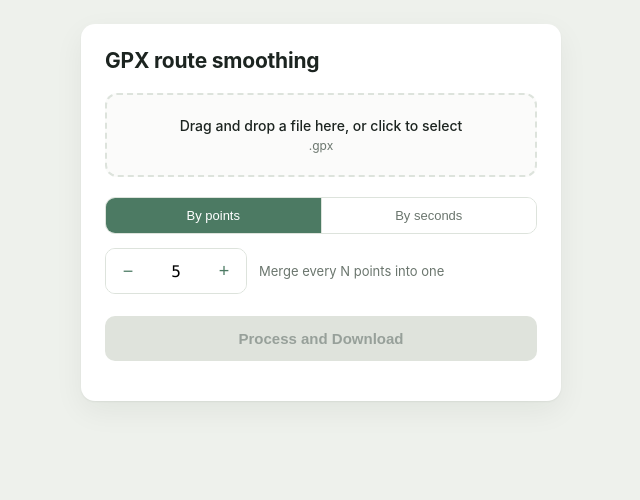
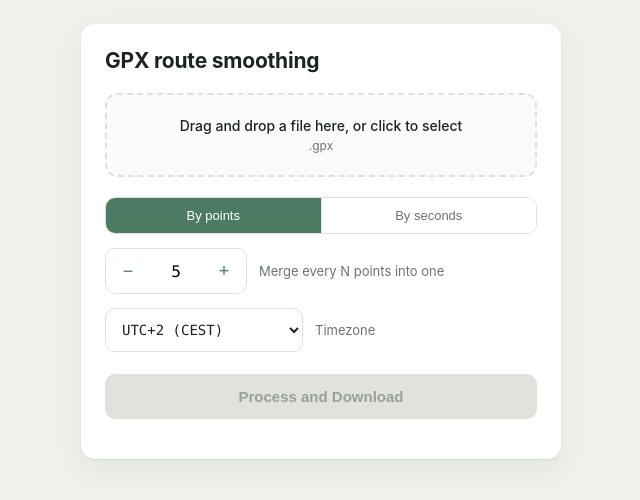
Before and after one commit to jchwaz-0ne/gpx_fixer, a plain HTML site: page index.html in a window 1280 px wide. Shown: the whole page, without its empty margins (319-959 px from the left). Drawn offline with Linux system fonts and the light colour scheme.

Commit message:
Implement timezone selection for GPX processing
Added timezone selection and adjusted GPX processing to account for selected timezone offset.

```diff
--- a/index.html
+++ b/index.html
@@ -173,6 +173,19 @@
             margin: 0;
         }
 
+        .select-input {
+            height: 44px;
+            border: 1px solid var(--line);
+            border-radius: 10px;
+            background: #fff;
+            padding: 0 12px;
+            font-family: var(--mono);
+            font-size: 14px;
+            color: var(--ink);
+            outline: none;
+            cursor: pointer;
+        }
+
         .row-label {
             font-size: 13px;
             line-height: 1.4;
@@ -269,7 +282,7 @@
                 order: 2;
             }
 
-            .stepper {
+            .stepper, .select-input {
                 order: 1;
             }
         }
@@ -301,6 +314,37 @@
                 <div class="row-label" id="modeLabel">Merge every N points into one</div>
             </div>
 
+            <div class="row">
+                <select id="timezoneSelect" class="select-input">
+                    <option value="0">UTC+0 (Raw GMT)</option>
+                    <option value="1">UTC+1 (CET)</option>
+                    <option value="2" selected>UTC+2 (CEST)</option>
+                    <option value="3">UTC+3 (EEST / MSK)</option>
+                    <option value="4">UTC+4</option>
+                    <option value="5">UTC+5</option>
+                    <option value="6">UTC+6</option>
+                    <option value="7">UTC+7</option>
+                    <option value="8">UTC+8</option>
+                    <option value="9">UTC+9</option>
+                    <option value="10">UTC+10</option>
+                    <option value="11">UTC+11</option>
+                    <option value="12">UTC+12</option>
+                    <option value="-1">UTC-1</option>
+                    <option value="-2">UTC-2</option>
+                    <option value="-3">UTC-3</option>
+                    <option value="-4">UTC-4 (EDT)</option>
+                    <option value="-5">UTC-5 (EST/CDT)</option>
+                    <option value="-6">UTC-6 (MDT)</option>
+                    <option value="-7">UTC-7 (PDT)</option>
+                    <option value="-8">UTC-8 (PST)</option>
+                    <option value="-9">UTC-9</option>
+                    <option value="-10">UTC-10</option>
+                    <option value="-11">UTC-11</option>
+                    <option value="-12">UTC-12</option>
+                </select>
+                <div class="row-label">Timezone</div>
+            </div>
+
             <button class="primary" id="processBtn" disabled>Process and Download</button>
             <div id="status"></div>
         </div>
@@ -323,6 +367,7 @@
         const dzHint = document.getElementById("dzHint");
         const fileInput = document.getElementById("file");
         const amountInput = document.getElementById("amount");
+        const timezoneSelect = document.getElementById("timezoneSelect");
         const processBtn = document.getElementById("processBtn");
         const status = document.getElementById("status");
         const modeSecondsBtn = document.getElementById("modeSeconds");
@@ -442,10 +487,21 @@
             status.innerHTML = '<div class="panel ' + type + '">' + html + '</div>';
         }
 
+        function adjustToUTC(timeStr, sourceTzOffset) {
+            if (!timeStr) return timeStr;
+            const date = new Date(timeStr);
+            if (isNaN(date.getTime())) return timeStr;
+
+            // Вычитаем выбранный пояс, чтобы перевести время локальной записи обратно в истинный UTC
+            date.setHours(date.getHours() - sourceTzOffset);
+            return date.toISOString();
+        }
+
         processBtn.addEventListener("click", async () => {
             if (!selectedFile) return;
 
             const amount = Math.max(1, Number(amountInput.value) || 5);
+            const sourceTz = Number(timezoneSelect.value) || 0;
             processBtn.disabled = true;
             showPanel("loading", "Processing…");
 
@@ -458,7 +514,7 @@
                     return;
                 }
 
-                const { xml, stats } = fixGPX(doc, mode, amount);
+                const { xml, stats } = fixGPX(doc, mode, amount, sourceTz);
                 const outName = buildOutputName(selectedFile.name, amount, mode);
                 download(outName, xml);
 
@@ -496,7 +552,7 @@
             return cleaned === "" ? NaN : Number(cleaned);
         }
 
-        function fixGPX(doc, mode, amount) {
+        function fixGPX(doc, mode, amount, sourceTz) {
             const stats = { pointsIn: 0, pointsOut: 0, reduction: 0, tracks: 0, skipped: 0, noTimeSegments: false };
             const metadataName = getText(doc.documentElement, "metadata", "name");
 
@@ -522,9 +578,12 @@
                         const lon = toNumber(node.getAttribute("lon"));
                         if (!isFinite(lat) || !isFinite(lon)) { stats.skipped++; continue; }
 
+                        const rawTime = getText(node, null, "time");
+                        const utcTime = adjustToUTC(rawTime, sourceTz);
+
                         const point = {
                             lat, lon,
-                            time: getText(node, null, "time"),
+                            time: utcTime,
                             ele: toNumber(getText(node, null, "ele"))
                         };
                         for (const field of EXT_FIELDS) {
```
